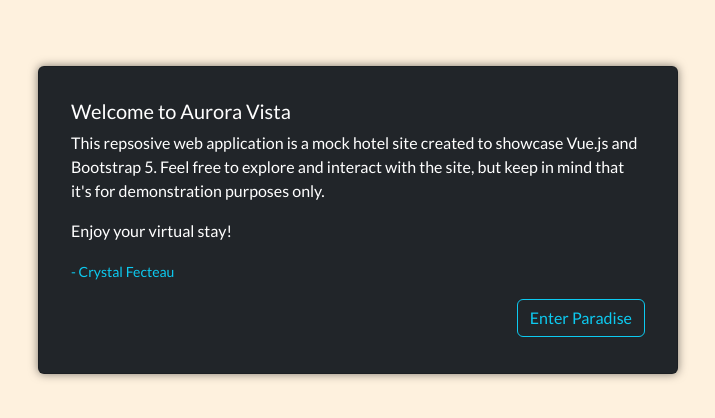
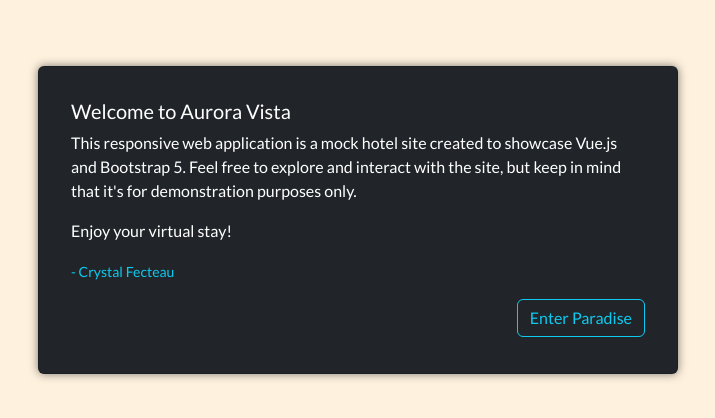
Before and after one commit to CryFecteau/aurora-vista, a Vue app: page / in a window 1280 px wide. Shown: the part 180-598 px from the top of the page, without its empty margins (282-997 px from the left). Built offline with nearby package versions, Linux system fonts and the light colour scheme.

Commit message:
update loading message

```diff
--- a/src/components/loader-component.vue
+++ b/src/components/loader-component.vue
@@ -7,7 +7,7 @@
       <div class="card-body text-white">
         <h5 class="card-title">Welcome to Aurora Vista</h5>
         <p class="card-text">
-          This repsosive web application is a mock hotel site created to showcase Vue.js
+          This responsive web application is a mock hotel site created to showcase Vue.js
           and Bootstrap 5. Feel free to explore and interact with the site, but keep in
           mind that it's for demonstration purposes only.
         </p>
```
